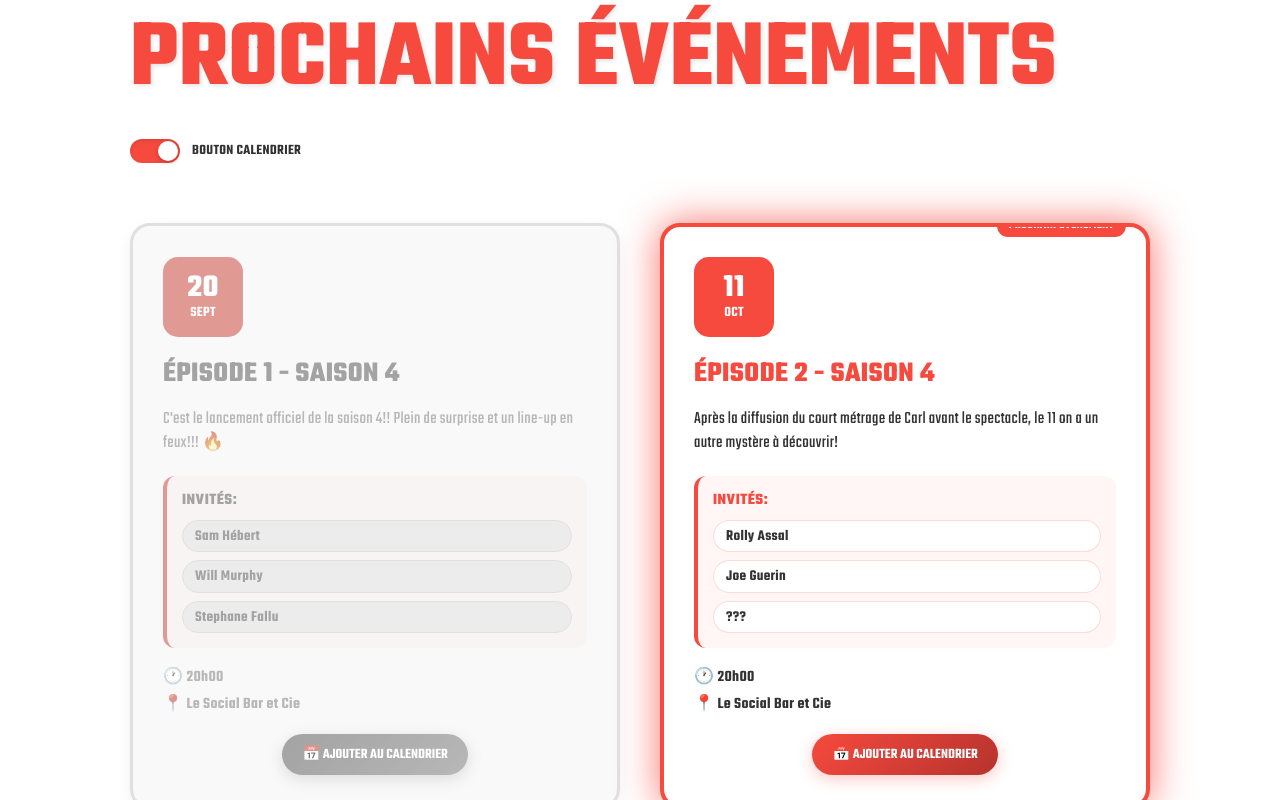
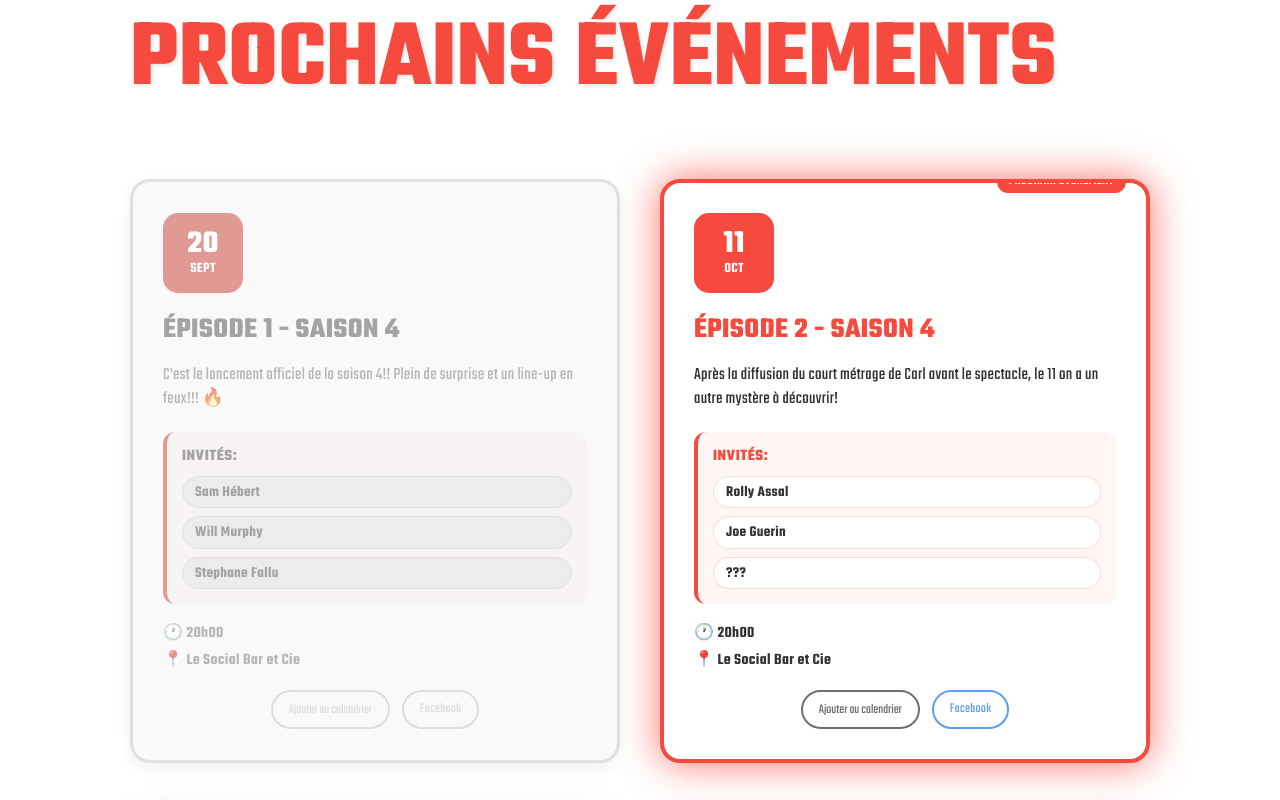
Before and after one commit to carlcgb/SRDG, a React (Create React App) app: page / in a window 1280 px wide. Shown: the part 1300-2100 px from the top of the page. Built offline with nearby package versions, Linux system fonts and the light colour scheme.

Commit message:
Facebook button added to events, google calendar button removed, and google tag code implemented.

```diff
--- a/public/index.html
+++ b/public/index.html
@@ -10,9 +10,19 @@
     <link rel="stylesheet" href="%PUBLIC_URL%/style/main.css">
     <link rel="stylesheet" href="%PUBLIC_URL%/style/tilted.css">
     <link rel="stylesheet" href="%PUBLIC_URL%/style/PillNav.css">
-</head>
+    <!-- Google Tag Manager -->
+    <script>(function(w,d,s,l,i){w[l]=w[l]||[];w[l].push({'gtm.start':
+    new Date().getTime(),event:'gtm.js'});var f=d.getElementsByTagName(s)[0],
+    j=d.createElement(s),dl=l!='dataLayer'?'&l='+l:'';j.async=true;j.src=
+    'https://www.googletagmanager.com/gtm.js?id='+i+dl;f.parentNode.insertBefore(j,f);
+    })(window,document,'script','dataLayer','GTM-NLR44QK8');</script>
+    <!-- End Google Tag Manager -->
 </head>
 <body>
+    <!-- Google Tag Manager (noscript) -->
+    <noscript><iframe src="https://www.googletagmanager.com/ns.html?id=GTM-NLR44QK8"
+    height="0" width="0" style="display:none;visibility:hidden"></iframe></noscript>
+    <!-- End Google Tag Manager (noscript) -->
     <noscript>Vous devez activer JavaScript pour exécuter cette application.</noscript>
     <div id="root"></div>
 </body>
--- a/public/style/main.css
+++ b/public/style/main.css
@@ -369,60 +369,6 @@ body {
     gap: 20px;
 }
 
-.calendar-toggle {
-    display: flex;
-    align-items: center;
-}
-
-.toggle-label {
-    display: flex;
-    align-items: center;
-    gap: 12px;
-    cursor: pointer;
-    font-weight: 600;
-    color: var(--text-secondary);
-    text-transform: uppercase;
-    font-size: 0.9rem;
-}
-
-.toggle-input {
-    display: none;
-}
-
-.toggle-slider {
-    position: relative;
-    width: 50px;
-    height: 24px;
-    background: #ccc;
-    border-radius: 24px;
-    transition: all 0.3s ease;
-    box-shadow: inset 0 2px 4px rgba(0,0,0,0.1);
-}
-
-.toggle-slider::before {
-    content: '';
-    position: absolute;
-    top: 2px;
-    left: 2px;
-    width: 20px;
-    height: 20px;
-    background: white;
-    border-radius: 50%;
-    transition: all 0.3s ease;
-    box-shadow: 0 2px 4px rgba(0,0,0,0.2);
-}
-
-.toggle-input:checked + .toggle-slider {
-    background: var(--primary-color);
-}
-
-.toggle-input:checked + .toggle-slider::before {
-    transform: translateX(26px);
-}
-
-.toggle-text {
-    user-select: none;
-}
 
 /* Événements Section */
 .events-section {
@@ -664,46 +610,100 @@ body {
     margin-top: 20px;
     display: flex;
     justify-content: center;
+    gap: 12px;
+    flex-wrap: wrap;
 }
 
 .calendar-btn {
-    background: linear-gradient(135deg, var(--primary-color), var(--accent-dark));
-    color: var(--accent-light);
-    border: none;
-    padding: 10px 20px;
-    border-radius: 25px;
-    font-size: 0.9rem;
-    font-weight: 600;
-    text-transform: uppercase;
+    background: transparent;
+    color: var(--text-secondary);
+    border: 2px solid var(--text-secondary);
+    padding: 8px 16px;
+    border-radius: 20px;
+    font-size: 0.85rem;
+    font-weight: 500;
+    text-transform: none;
     cursor: pointer;
-    transition: all var(--transition-duration) var(--transition-easing);
-    box-shadow: 0 4px 15px rgba(246, 74, 62, 0.3);
+    transition: all 0.3s ease;
     display: flex;
     align-items: center;
-    gap: 8px;
+    gap: 6px;
     font-family: inherit;
+    opacity: 0.7;
 }
 
 .calendar-btn:hover {
-    background: linear-gradient(135deg, var(--accent-dark), var(--primary-color));
+    background: var(--primary-color);
+    color: var(--accent-light);
+    border-color: var(--primary-color);
     transform: translateY(-2px);
-    box-shadow: 0 8px 25px rgba(246, 74, 62, 0.4);
+    box-shadow: 0 4px 12px rgba(246, 74, 62, 0.3);
+    opacity: 1;
 }
 
 .calendar-btn:active {
     transform: translateY(0);
-    box-shadow: 0 4px 15px rgba(246, 74, 62, 0.3);
+    box-shadow: 0 2px 8px rgba(246, 74, 62, 0.2);
+}
+
+.facebook-btn {
+    background: transparent;
+    color: #1877f2;
+    border: 2px solid #1877f2;
+    padding: 8px 16px;
+    border-radius: 20px;
+    font-size: 0.85rem;
+    font-weight: 500;
+    text-decoration: none;
+    cursor: pointer;
+    transition: all 0.3s ease;
+    display: flex;
+    align-items: center;
+    gap: 6px;
+    font-family: inherit;
+    opacity: 0.7;
+}
+
+.facebook-btn:hover {
+    background: #1877f2;
+    color: white;
+    transform: translateY(-2px);
+    box-shadow: 0 4px 12px rgba(24, 119, 242, 0.3);
+    opacity: 1;
+}
+
+.facebook-btn:active {
+    transform: translateY(0);
+    box-shadow: 0 2px 8px rgba(24, 119, 242, 0.2);
 }
 
 /* Past event calendar button styling */
 .event-card-link.past-event .calendar-btn {
-    background: linear-gradient(135deg, #666, #888);
-    box-shadow: 0 4px 15px rgba(0,0,0,0.2);
+    background: transparent;
+    color: #999;
+    border-color: #999;
+    opacity: 0.5;
 }
 
 .event-card-link.past-event .calendar-btn:hover {
-    background: linear-gradient(135deg, #888, #666);
-    box-shadow: 0 8px 25px rgba(0,0,0,0.3);
+    background: #666;
+    color: var(--accent-light);
+    border-color: #666;
+    opacity: 0.8;
+}
+
+.event-card-link.past-event .facebook-btn {
+    background: transparent;
+    color: #999;
+    border-color: #999;
+    opacity: 0.5;
+}
+
+.event-card-link.past-event .facebook-btn:hover {
+    background: #666;
+    color: var(--accent-light);
+    border-color: #666;
+    opacity: 0.8;
 }
 
 /* Plateformes Section */
@@ -1198,24 +1198,6 @@ body {
         margin-bottom: 40px;
     }
 
-    .toggle-label {
-        font-size: 0.8rem;
-    }
-
-    .toggle-slider {
-        width: 45px;
-        height: 22px;
-    }
-
-    .toggle-slider::before {
-        width: 18px;
-        height: 18px;
-    }
-
-    .toggle-input:checked + .toggle-slider::before {
-        transform: translateX(23px);
-    }
-
     .platform-card {
         padding: 30px 20px;
     }
--- a/src/components/Events.js
+++ b/src/components/Events.js
@@ -1,8 +1,6 @@
-import React, { useState } from 'react';
+import React from 'react';
 
 const Events = () => {
-  // State to control calendar button visibility
-  const [showCalendarButton, setShowCalendarButton] = useState(true);
   const events = [
     {
       day: "20",
@@ -143,10 +141,20 @@ const Events = () => {
   // Manual control flags - you can easily toggle these to control which events are greyed out or highlighted
   // Simply change true/false values in the events array above
 
-  // Calendar functionality
+  // Calendar functionality - Apple devices only
   const addToCalendar = (event, e) => {
     e.preventDefault();
     e.stopPropagation();
+
+    const userAgent = navigator.userAgent.toLowerCase();
+    const isIOS = /iphone|ipad|ipod/.test(userAgent);
+    const isMac = /macintosh|mac os x/.test(userAgent);
+
+    // Only work on Apple devices
+    if (!isIOS && !isMac) {
+      alert('Cette fonctionnalité est disponible uniquement sur les appareils Apple.');
+      return;
+    }
 
     const startDate = new Date(`${event.calendarDate}T${event.calendarTime}:00`);
     const endDate = new Date(startDate.getTime() + 2 * 60 * 60 * 1000); // Add 2 hours
@@ -160,9 +168,6 @@ const Events = () => {
     const location = encodeURIComponent(event.location);
     const start = formatDate(startDate);
     const end = formatDate(endDate);
-
-    // Google Calendar URL
-    const googleUrl = `https://calendar.google.com/calendar/render?action=TEMPLATE&text=${title}&dates=${start}/${end}&details=${details}&location=${location}`;
 
     // Apple Calendar (ICS file)
     const icsContent = `BEGIN:VCALENDAR
@@ -180,32 +185,14 @@ URL:${event.facebookUrl}
 END:VEVENT
 END:VCALENDAR`;
 
-    // Create a modal or dropdown to let user choose calendar type
-    const userAgent = navigator.userAgent.toLowerCase();
-    const isIOS = /iphone|ipad|ipod/.test(userAgent);
-    const isMac = /macintosh|mac os x/.test(userAgent);
-
-    if (isIOS || isMac) {
-      // For Apple devices, offer both options
-      const choice = window.confirm(
-        'Choisissez votre calendrier:\n\nApple = Apple Calendar\nAnnuler = Google Calendar'
-      );
-
-      if (choice) {
-        // Apple Calendar - create ICS file
+    // Create and download ICS file for Apple Calendar
     const blob = new Blob([icsContent], { type: 'text/calendar;charset=utf-8' });
     const link = document.createElement('a');
     link.href = URL.createObjectURL(blob);
-        link.download = `${event.title.replace(/\s+/g, '_')}.ics`;
+    link.download = `${event.title.replace(/[^a-z0-9]/gi, '_').toLowerCase()}.ics`;
+    document.body.appendChild(link);
     link.click();
-      } else {
-        // Google Calendar
-        window.open(googleUrl, '_blank');
-      }
-    } else {
-      // For other devices, default to Google Calendar
-      window.open(googleUrl, '_blank');
-    }
+    document.body.removeChild(link);
   };
 
   return (
@@ -213,27 +200,12 @@ END:VCALENDAR`;
       <div className="container">
         <div className="section-header">
           <h2 className="section-title">Prochains Événements</h2>
-          <div className="calendar-toggle">
-            <label className="toggle-label">
-              <input
-                type="checkbox"
-                checked={showCalendarButton}
-                onChange={(e) => setShowCalendarButton(e.target.checked)}
-                className="toggle-input"
-              />
-              <span className="toggle-slider"></span>
-              <span className="toggle-text">Bouton calendrier</span>
-            </label>
-          </div>
         </div>
         <div className="events-grid">
           {events.map((event, index) => {
             return (
-              <a
+              <div
                 key={index}
-                href={event.facebookUrl}
-                target="_blank"
-                rel="noopener noreferrer"
                 className={`event-card-link ${event.isPast ? 'past-event' : ''} ${event.isNext ? 'next-event' : ''}`}
               >
                 <div className="event-card tilted-card-figure">
@@ -257,7 +229,6 @@ END:VCALENDAR`;
                               target="_blank"
                               rel="noopener noreferrer"
                               className="guest-name"
-                              onClick={(e) => e.stopPropagation()}
                             >
                               {guest.name}
                             </a>
@@ -268,21 +239,28 @@ END:VCALENDAR`;
                         <span className="event-time">{event.time}</span>
                         <span className="event-location">{event.location}</span>
                       </div>
-                      {showCalendarButton && (
                       <div className="event-actions">
                         <button
                           className="calendar-btn"
                           onClick={(e) => addToCalendar(event, e)}
-                            title="Ajouter au calendrier"
+                          title="Ajouter au calendrier (Apple uniquement)"
                         >
-                            📅 Ajouter au calendrier
+                          Ajouter au calendrier
                         </button>
-                        </div>
-                      )}
+                        <a
+                          href={event.facebookUrl}
+                          target="_blank"
+                          rel="noopener noreferrer"
+                          className="facebook-btn"
+                          title="Voir l'événement sur Facebook"
+                        >
+                          Facebook
+                        </a>
                       </div>
                     </div>
                   </div>
-              </a>
+                </div>
+              </div>
             );
           })}
         </div>
```
Also changed, not shown: 1 other file (tests, documents, lock files or other folders). Lines whose indentation alone changed are shown as unchanged.
